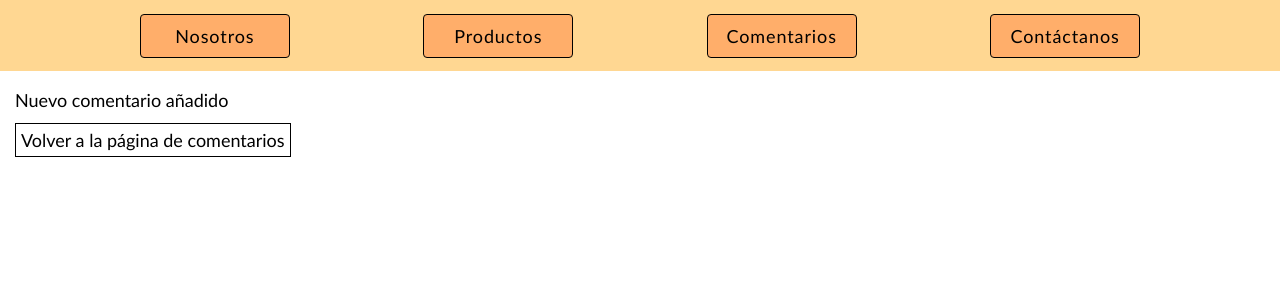
After one commit to SilviaCastroCaamano25/PFC, a PHP site: page /php/nuevo_coment.php in a window 1280 px wide. The commit adds this page. Shown: the top 300 px of the page. Run offline with PHP 8.4, Linux system fonts and the light colour scheme; data that the repository does not hold is empty.

Commit message:
Introducir comentarios en la página.

```diff
--- /dev/null
+++ b/css/nuevo_coment.css
@@ -0,0 +1,138 @@
+*{
+    box-sizing: border-box;
+}
+
+body{
+    font-family:'Gill Sans', 'Gill Sans MT', Calibri, 'Trebuchet MS', sans-serif;
+    font-weight: 300;
+    font-size: 18px;
+    margin: 0;
+}
+
+
+/*Estilos del navegador de la página*/
+
+div.navegador{
+    display: flex;
+    flex-wrap: wrap;
+    justify-content: space-evenly;
+    align-items: center;
+    position: sticky;
+    top: 0;
+    padding: 10px;
+    z-index: 1;
+}
+
+div.submenu{
+    width: 150px;
+    border-radius: 4px;
+    margin: 3.5px;
+    padding: 5px;
+}
+
+div.submenu a{
+    text-decoration: none;
+}
+
+div.submenu a .boton:hover{
+    font-weight: 600;
+}
+
+div.submenu a .boton{
+    width: 100%;
+    display: flex;
+    flex-direction: row;
+    align-items: center;
+    justify-content: center;
+    letter-spacing: 0.05em;
+    padding: 5px;
+    border-radius: 4px;
+}
+
+
+/*Estilos del cuerpo de la página*/
+
+.contenido{
+    margin: 15px;
+}
+
+.contenido a{
+    text-decoration: none;
+    padding: 5px;
+}
+
+.contenido a:hover{
+    font-weight: 600;
+}
+
+/*Modo claro de la página*/
+@media (prefers-color-scheme: light){
+    body{
+        background-color: white;
+    }
+
+    /*Modo claro del navegador*/
+    .navegador{
+        background-color: #ffd792;
+    }
+
+    div.submenu{
+        background-color: #ffae6a;
+        border: 1px solid black;
+    }
+
+    div.submenu:hover{
+        background-color: #ff8243;
+        box-shadow: 10px 5px 5px #c65314;
+    }
+
+    div.submenu a .boton{
+        color: black;
+    }
+
+    /*Modo claro del cuerpo*/
+
+    .contenido a{
+        border: 1px solid black;
+        color: black;
+    }
+
+}
+
+
+/*Modo oscuro de la página*/
+@media (prefers-color-scheme: dark){
+    body{
+        background-color: rgb(31, 31, 31);
+        color: black;
+    }
+
+    /*Modo oscuro del navegador*/
+    .navegador{
+        background-color: #ea9247;
+    }
+
+    div.submenu{
+        background-color: #d2691e;
+        border: 1px solid white;
+    }
+
+    div.submenu:hover{
+        background-color: #d2691e;
+        box-shadow: 10px 5px 5px #9b3c00;
+    }
+
+    div.submenu a .boton{
+        color: white;
+    }
+
+    /*Modo oscuro del cuerpo*/
+    .contenido p{
+        color: white;
+    }
+
+    .contenido a{
+        border: 1px solid white;
+        color: white;
+    }
+}
--- /dev/null
+++ b/php/nuevo_coment.php
@@ -0,0 +1,40 @@
+<!DOCTYPE html>
+<html lang="es-ES">
+<head>
+    <meta charset="UTF-8">
+    <meta http-equiv="X-UA-Compatible" content="IE=edge">
+    <meta name="viewport" content="width=device-width, initial-scale=1.0">
+    <title>Panadería</title>
+    <link rel="shortcut icon" href="../imagenes/favicon.ico" />
+    <link rel="stylesheet" type="text/css" href="..\css\nuevo_coment.css">
+</head>
+<body>
+    <!--Navegador de la página-->
+    <div class="navegador">
+        <div class="submenu"><a href="../PaginaPrincipal.html"><div class="boton">Nosotros</div></a></div>
+        <div class="submenu"><a href="PaginaProductos.php"><div class="boton">Productos</div></a></div>
+        <div class="submenu"><a href="comentarios.php"><div class="boton">Comentarios</div></a></div>
+        <div class="submenu"><a href="../contacto.html"><div class="boton">Contáctanos</div></a></div>
+    </div>
+
+    <!--Cuerpo de la página-->
+    <div class="contenido">
+
+        <?php
+            include "conexion.php";
+            session_start();
+
+            $comentario_nuevo=$_POST['comentario_nuevo'];
+
+            $tcomentarios=mysqli_query($db, "INSERT INTO tcomentarios (comentario) VALUES ('".$comentario_nuevo."')") or die ("Fallo en la consulta");
+
+                echo "<p>Nuevo comentario añadido</p>";
+                echo "<a href='comentarios.php'>Volver a la página de comentarios</a>";
+
+            mysqli_close ($db);
+
+        ?>
+    </div>
+
+</body>
+</html>
```
Also changed, not shown: css/comentarios.css (+30 -0 lines), php/comentarios.php (+14 -6 lines).
